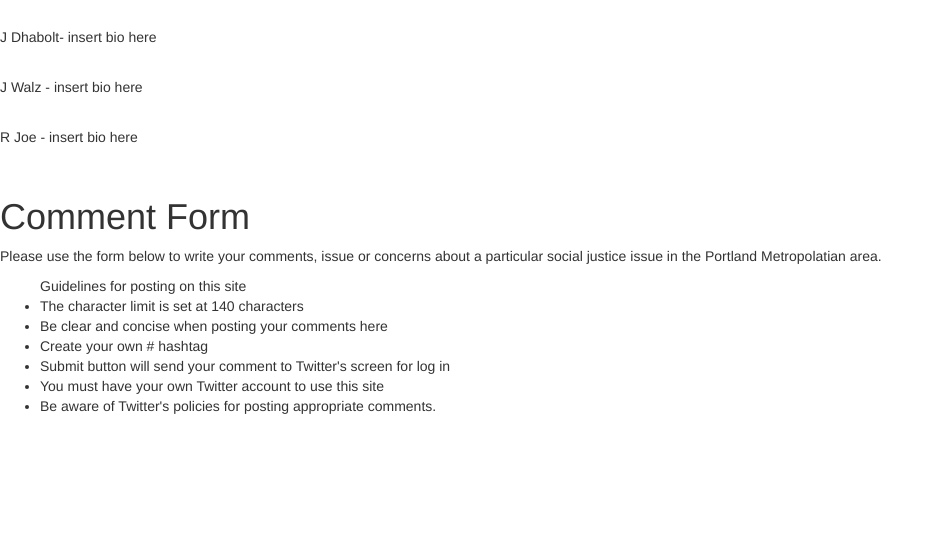
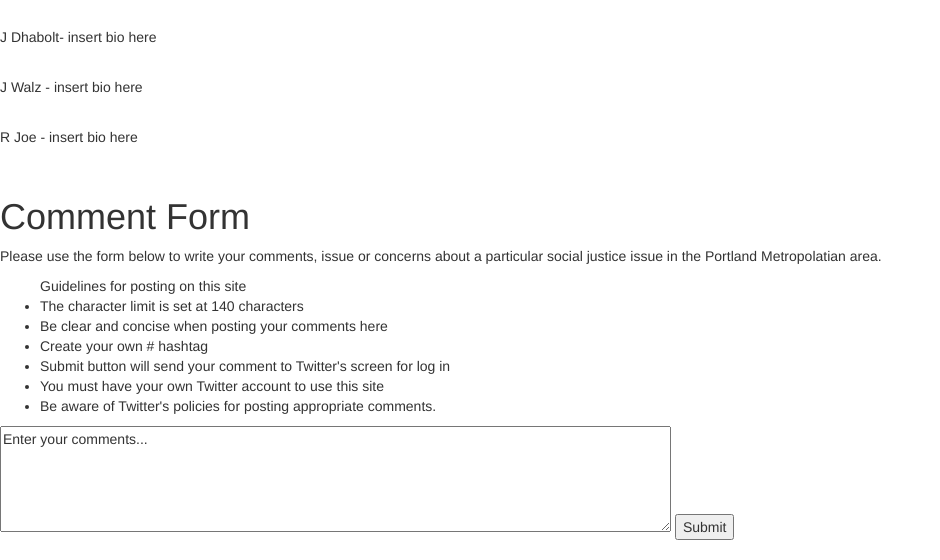
Before and after one commit to citizendigital/startingpoint, a website: page index.html in a window 1280 px wide. Shown: the part 1152-1712 px from the top of the page, without its empty margins (0-940 px from the left). Before the commit the page ends 1598 px from the top, so only its background shows below. Drawn offline with Linux system fonts and the light colour scheme; files whose address does not match are found by name.

Commit message:
HTML updated - form textfield

```diff
--- a/index.html
+++ b/index.html
@@ -107,6 +107,11 @@
             <li>Be aware of Twitter's policies for posting appropriate comments.</li>
           </ul>
       <!-- INSERT COMMENT FORM HERE-->
+      <form action="http://www.twitter.com/comments.php" method="post">
+        <textarea name= "comments" cols="80" rows="5" maxlength="140">Enter your comments...</textarea>
+         <input type= "submit" value="Submit" />
+     </form>
+
 
     </div>
 
```
